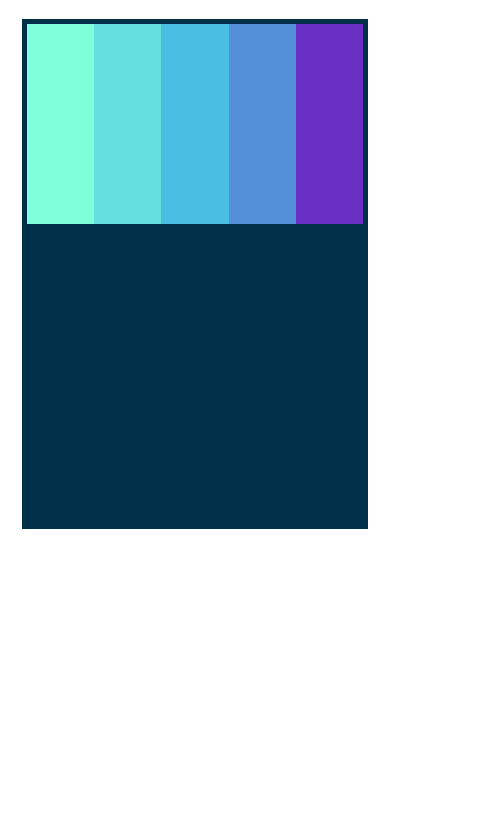
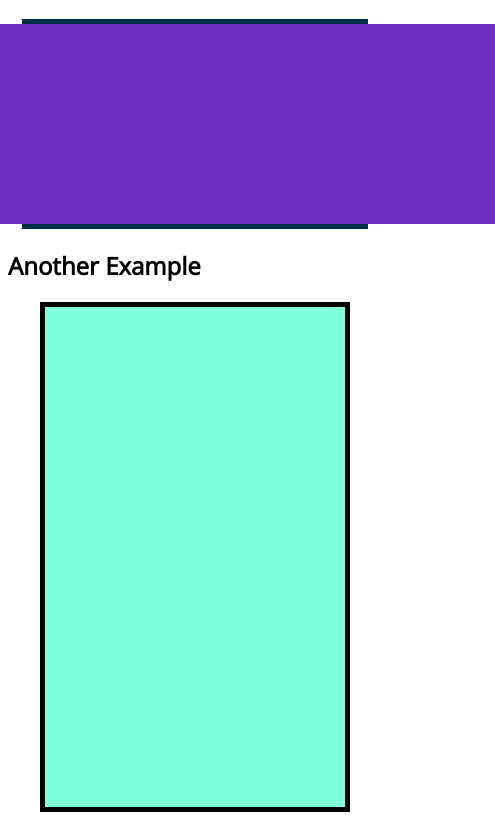
Before and after one commit to GTSilvano/WebDev-Course, a plain HTML site: page CSS/Flexbox_and_Responsive/Flexbox/index.html in a window 390 px wide. Shown: the part 67-887 px from the top of the page, 495 px wide, since content can reach past the window. Before the commit the page ends 844 px from the top, so only its background shows below. Drawn offline with nearby package versions, Linux system fonts and the light colour scheme.

Commit message:
Flex lessons, next  is media queries.

```diff
--- a/CSS/Flexbox_and_Responsive/Flexbox/app.css
+++ b/CSS/Flexbox_and_Responsive/Flexbox/app.css
@@ -7,16 +7,48 @@ h1 {
 #container {
   background-color: #003049;
   width: 90%;
-  height: 500px;
+  /* height: 500px; */
   margin: 0 auto;
   border: 5px solid #003049;
   display: flex;
   flex-direction: row;
-  justify-content: space-evenly;
+  justify-content: center;
+  /* flex-wrap: wrap; */
 
 }
 
 #container div {
   width: 200px;
   height: 200px;
+  text-align: center;
+  flex-basis: 600px;
+ }
+
+
+
+div:nth-of-type(1) {
+  flex-grow: 1;
+  flex-shrink: 3;
 }
+div:nth-of-type(5) {
+  flex-grow: 2;
+  flex-shrink: 0;
+}
+
+main {
+  width: 80%;
+  margin: 0 auto;
+  border: 5px solid black;
+  height: 500px;
+  display: flex;
+}
+
+main .sidebar {
+  background-color: #6930c3;
+  flex: 1 2 300px;
+}
+
+main .maincontent {
+  background-color: #80ffdb;
+  flex: 2 1 800px;
+}
--- a/CSS/Flexbox_and_Responsive/Flexbox/index.html
+++ b/CSS/Flexbox_and_Responsive/Flexbox/index.html
@@ -22,5 +22,12 @@
       <div style="background-color: #5390d9"></div>
       <div style="background-color: #6930c3"></div>
     </section>
+
+    <h2>Another Example</h2>
+    <main>
+      <section class="sidebar"></section>
+      <section class="maincontent"></section>
+      <section class="sidebar"></section>
+    </main>
   </body>
 </html>
```
